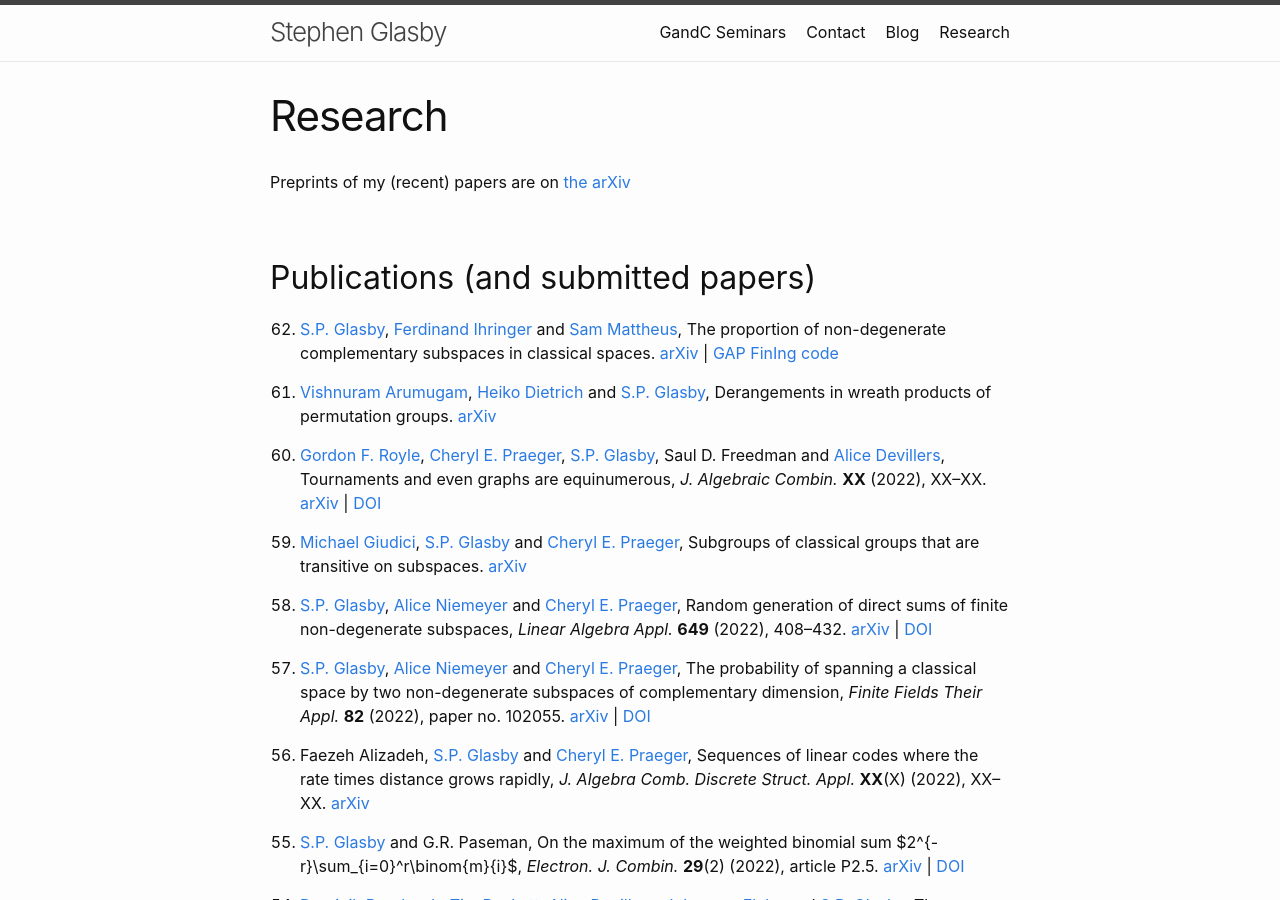
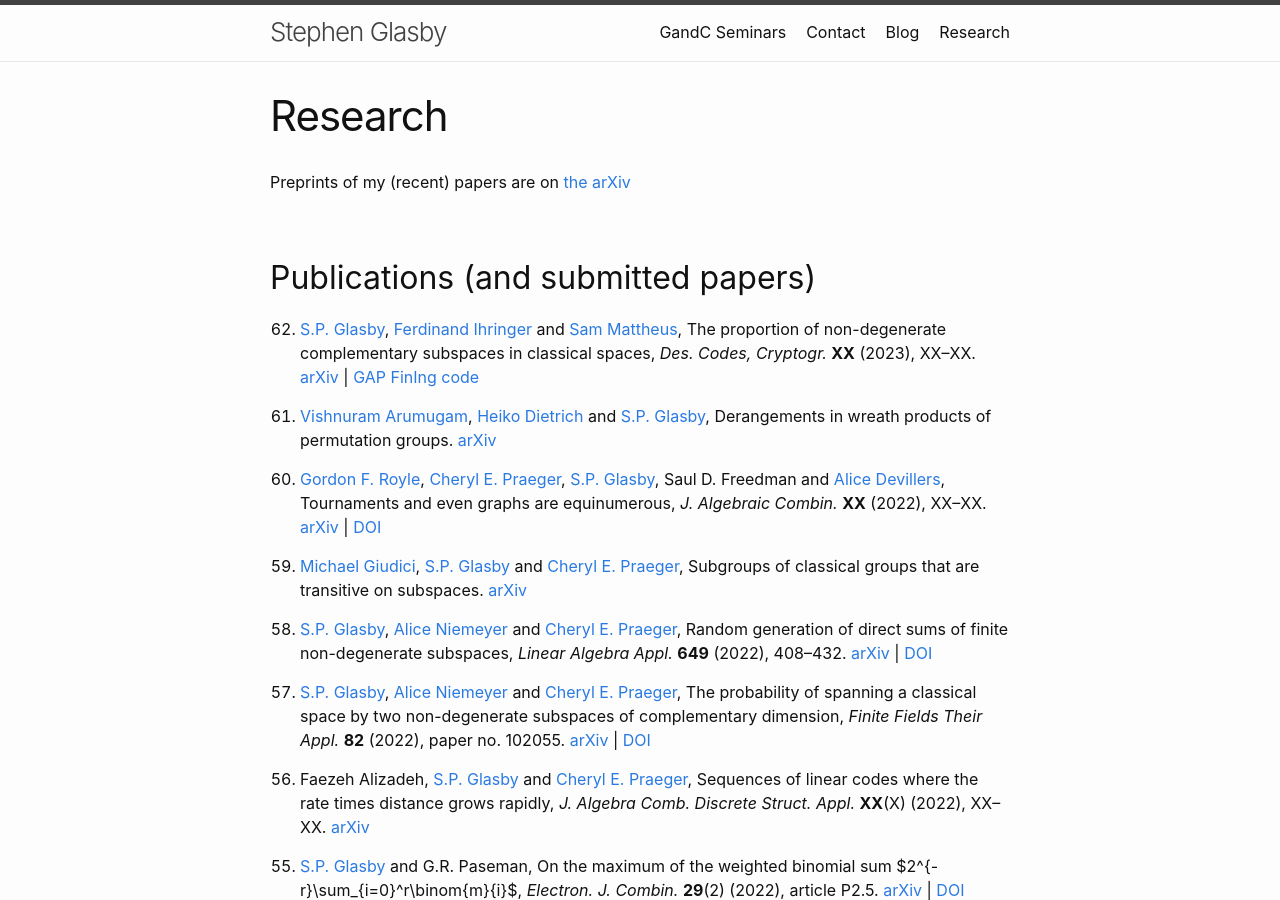
Before and after one commit to StephenGlasby/StephenGlasby.github.io, a Jekyll site: the page built from publications.md, in a window 1280 px wide and 900 px high. Built offline with Jekyll 4.4.1, drawn with Linux system fonts in a browser that asks for light colours.

Commit message:
Ferdinand paper

```diff
--- a/publications.md
+++ b/publications.md
@@ -14,7 +14,8 @@ Preprints of my (recent) papers are on [the arXiv](https://arxiv.org/a/glasby_s_
 0. [S.P. Glasby](https://staffhome.ecm.uwa.edu.au/~00059629/),
   [Ferdinand Ihringer](http://math.ihringer.org/) and
   [Sam Mattheus](http://homepages.vub.ac.be/~samatthe/),
-  The proportion of non-degenerate complementary subspaces in classical spaces.
+  The proportion of non-degenerate complementary subspaces in classical spaces,
+  *Des. Codes, Cryptogr.* **XX** (2023), XX--XX.
   [arXiv](http://arxiv.org/abs/2207.04678) |
   [GAP FinIng code](FinIngGAPcode.g)
 
```
